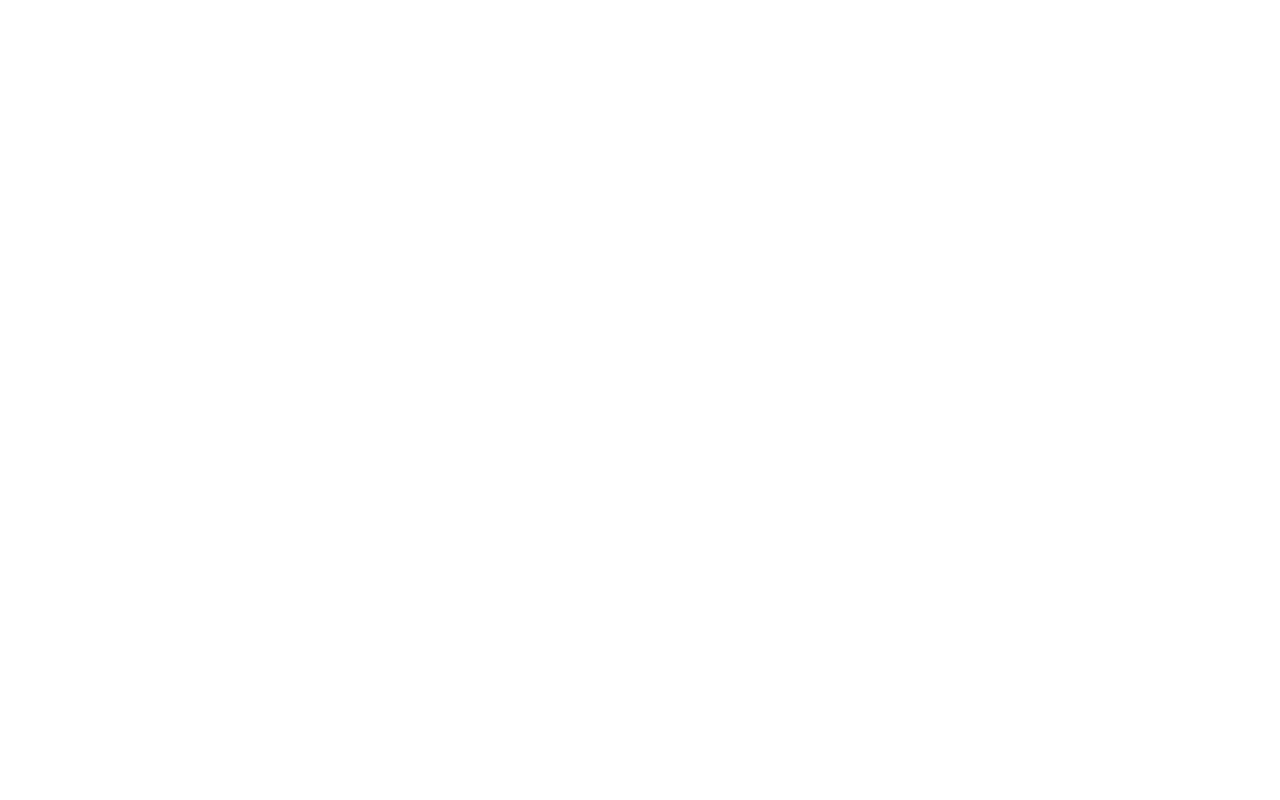
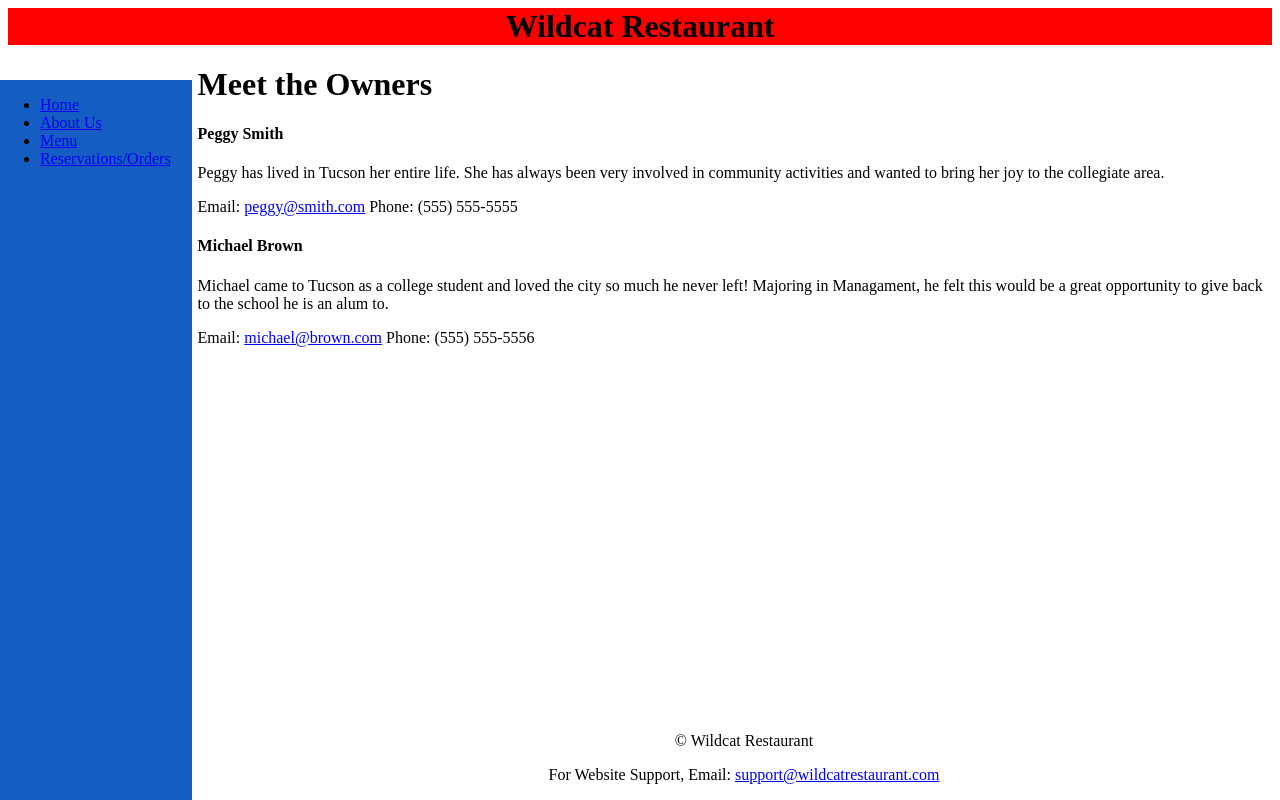
Before and after one commit to cole-tucker/ista-230-final, a plain HTML site: page about.html in a window 1280 px wide. Drawn offline with Linux system fonts and the light colour scheme.

Commit message:
Footer add and about changes

```diff
--- a/about.html
+++ b/about.html
@@ -0,0 +1,35 @@
+<!DOCTYPE html>
+<html lang="en">
+<head>
+    <meta charset="UTF-8">
+    <meta name="viewport" content="width=device-width, initial-scale=1.0">
+    <title>Document</title>
+    <link rel="stylesheet" href="styles.css">
+</head>
+<body>
+    <header>
+        <h1>Wildcat Restaurant</h1>
+        <div class="navbar">
+            <ul>
+                <li><a href="index.html">Home</a></li>
+                <li><a href="about.html">About Us</a></li>
+                <li><a href="menu.html">Menu</a></li>
+                <li><a href="reservations.html">Reservations/Orders</a></li>
+            </ul>
+        </div>
+    </header>
+    <main>
+        <h1>Meet the Owners</h1>
+        <h4>Peggy Smith</h4>
+        <p>Peggy has lived in Tucson her entire life. She has always been very involved in community activities and wanted to bring her joy to the collegiate area.</p>
+        <p>Email: <a href="mailto:peggy@smith.com">peggy@smith.com</a>  Phone: (555) 555-5555</p>
+        <h4>Michael Brown</h4>
+        <p>Michael came to Tucson as a college student and loved the city so much he never left! Majoring in Managament, he felt this would be a great opportunity to give back to the school he is an alum to.</p>
+        <p>Email: <a href="mailto:michael@brown.com">michael@brown.com</a>  Phone: (555) 555-5556</p>
+    </main>
+    <footer>
+        <p>&copy; Wildcat Restaurant</p>
+        <p>For Website Support, Email: <a href="mailto:support@wildcatrestaurant.com">support@wildcatrestaurant.com</a></p>
+    </footer>
+</body>
+</html>
--- a/styles.css
+++ b/styles.css
@@ -28,3 +28,11 @@ img {
     margin-right: auto;
     width: 100%;
 }
+
+footer {
+    margin-left: 15%;
+    position: fixed;
+    bottom: 0;
+    text-align: center;
+    width: 85%;
+}
```
Also changed, not shown: index.html (+4 -0 lines).
